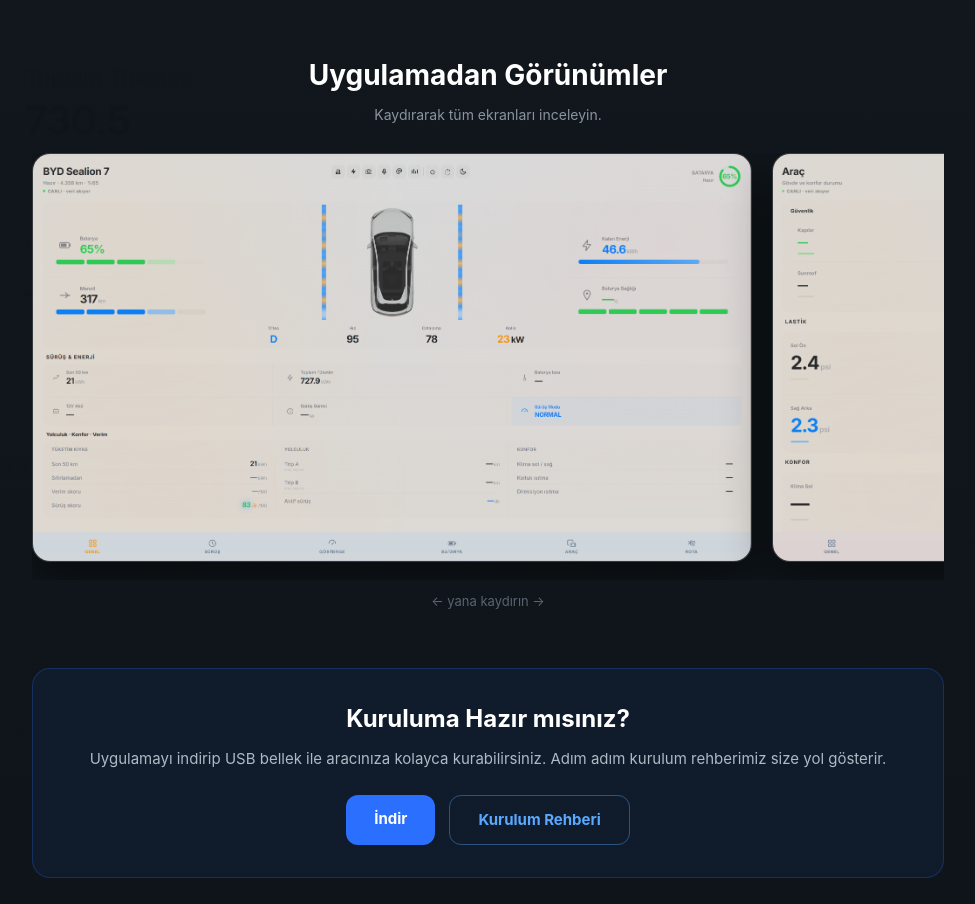
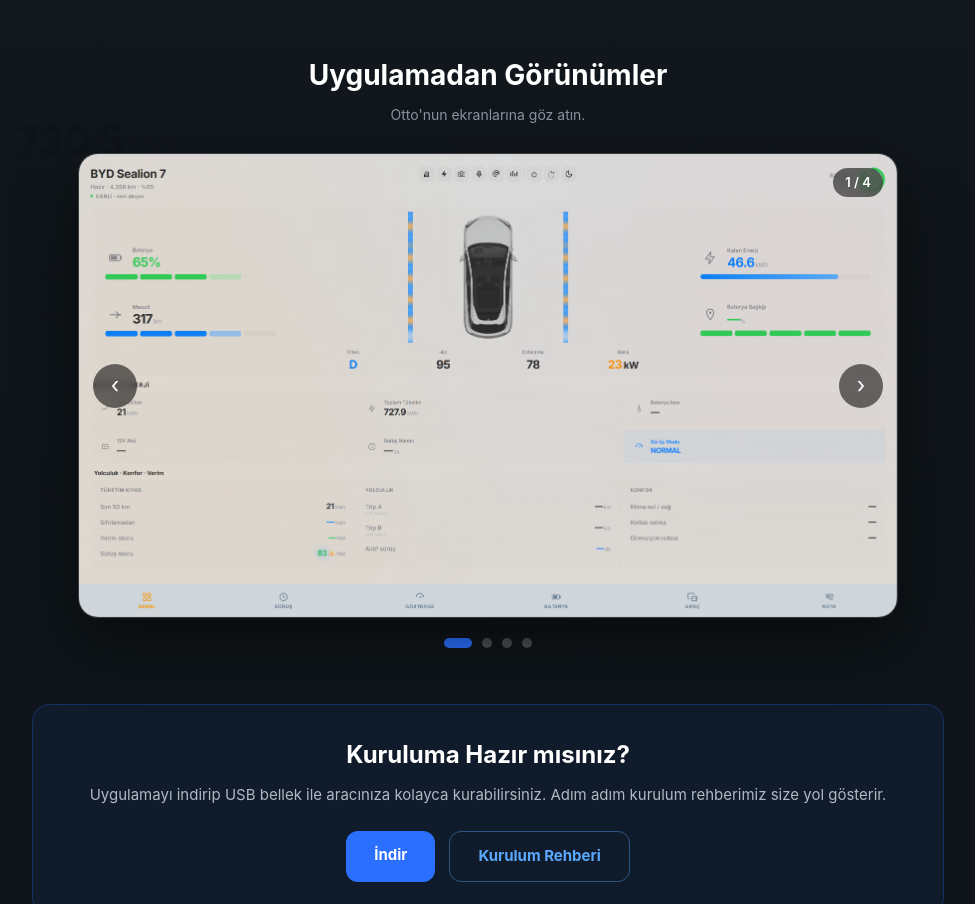
Before and after one commit to kakmese/pawcal-website, a Next.js app: page /otto in a window 1280 px wide. Shown: the part 1028-1932 px from the top of the page, without its empty margins (152-1127 px from the left). Built offline with nearby package versions, Linux system fonts and the light colour scheme.

Commit message:
Otto: ekran goruntuleri carousel (buyuk gorsel + noktalar)

```diff
--- a/src/app/otto/page.tsx
+++ b/src/app/otto/page.tsx
@@ -1,6 +1,137 @@
 'use client';
 
 import Link from 'next/link';
+import { useState } from 'react';
+
+const EKRAN_SAYISI = 4;
+
+function Galeri() {
+  const [aktif, setAktif] = useState(0);
+
+  const onceki = () => setAktif((a) => (a - 1 + EKRAN_SAYISI) % EKRAN_SAYISI);
+  const sonraki = () => setAktif((a) => (a + 1) % EKRAN_SAYISI);
+
+  return (
+    <div style={{ maxWidth: 820, margin: '0 auto' }}>
+      {/* Büyük görsel + yan oklar */}
+      <div
+        style={{
+          position: 'relative',
+          borderRadius: 20,
+          overflow: 'hidden',
+          border: '1px solid rgba(255,255,255,0.12)',
+          background: 'rgba(255,255,255,0.04)',
+          boxShadow: '0 22px 60px rgba(0,0,0,0.5)',
+        }}
+      >
+        {/* eslint-disable-next-line @next/next/no-img-element */}
+        <img
+          src={`/otto-ekran-${aktif + 1}.png`}
+          alt={`Otto ekran görüntüsü ${aktif + 1}`}
+          style={{ width: '100%', height: 'auto', display: 'block' }}
+        />
+
+        {/* Sol ok */}
+        <button
+          onClick={onceki}
+          aria-label="Önceki"
+          style={{
+            position: 'absolute',
+            left: 14,
+            top: '50%',
+            transform: 'translateY(-50%)',
+            width: 44,
+            height: 44,
+            borderRadius: '50%',
+            border: 'none',
+            background: 'rgba(0,0,0,0.55)',
+            color: '#fff',
+            fontSize: 22,
+            cursor: 'pointer',
+            display: 'flex',
+            alignItems: 'center',
+            justifyContent: 'center',
+            backdropFilter: 'blur(4px)',
+          }}
+        >
+          ‹
+        </button>
+
+        {/* Sağ ok */}
+        <button
+          onClick={sonraki}
+          aria-label="Sonraki"
+          style={{
+            position: 'absolute',
+            right: 14,
+            top: '50%',
+            transform: 'translateY(-50%)',
+            width: 44,
+            height: 44,
+            borderRadius: '50%',
+            border: 'none',
+            background: 'rgba(0,0,0,0.55)',
+            color: '#fff',
+            fontSize: 22,
+            cursor: 'pointer',
+            display: 'flex',
+            alignItems: 'center',
+            justifyContent: 'center',
+            backdropFilter: 'blur(4px)',
+          }}
+        >
+          ›
+        </button>
+
+        {/* Sayaç (1/4) */}
+        <div
+          style={{
+            position: 'absolute',
+            top: 14,
+            right: 14,
+            background: 'rgba(0,0,0,0.55)',
+            color: '#fff',
+            padding: '5px 12px',
+            borderRadius: 20,
+            fontSize: 13,
+            fontWeight: 600,
+            backdropFilter: 'blur(4px)',
+          }}
+        >
+          {aktif + 1} / {EKRAN_SAYISI}
+        </div>
+      </div>
+
+      {/* Noktalar */}
+      <div
+        style={{
+          display: 'flex',
+          justifyContent: 'center',
+          gap: 10,
+          marginTop: 20,
+        }}
+      >
+        {Array.from({ length: EKRAN_SAYISI }).map((_, i) => (
+          <button
+            key={i}
+            onClick={() => setAktif(i)}
+            aria-label={`Görsel ${i + 1}`}
+            style={{
+              width: i === aktif ? 28 : 10,
+              height: 10,
+              borderRadius: 5,
+              border: 'none',
+              background: i === aktif ? '#2B6FFF' : 'rgba(255,255,255,0.25)',
+              cursor: 'pointer',
+              transition: 'all 0.25s',
+              padding: 0,
+            }}
+          />
+        ))}
+      </div>
+    </div>
+  );
+}
 
 export default function OttoTanitim() {
   return (
@@ -217,7 +348,7 @@
           </div>
         </section>
 
-        {/* EKRAN GÖRÜNTÜLERİ - büyük kaydırmalı galeri */}
+        {/* EKRAN GÖRÜNTÜLERİ - carousel (tek büyük + noktalar) */}
         <section style={{ paddingBottom: 56 }}>
           <h2
             style={{
@@ -237,57 +368,10 @@
               fontSize: 14,
             }}
           >
-            Kaydırarak tüm ekranları inceleyin.
+            Otto&apos;nun ekranlarına göz atın.
           </p>
 
-          <div
-            style={{
-              display: 'flex',
-              gap: 20,
-              overflowX: 'auto',
-              scrollSnapType: 'x mandatory',
-              paddingBottom: 18,
-              WebkitOverflowScrolling: 'touch',
-              scrollbarWidth: 'thin',
-            }}
-          >
-            {[1, 2, 3, 4].map((i) => (
-              <div
-                key={i}
-                style={{
-                  flex: '0 0 auto',
-                  width: 'min(88%, 720px)',
-                  scrollSnapAlign: 'center',
-                  borderRadius: 18,
-                  overflow: 'hidden',
-                  border: '1px solid rgba(255,255,255,0.12)',
-                  background: 'rgba(255,255,255,0.04)',
-                  boxShadow: '0 18px 48px rgba(0,0,0,0.45)',
-                }}
-              >
-                {/* eslint-disable-next-line @next/next/no-img-element */}
-                <img
-                  src={`/otto-ekran-${i}.png`}
-                  alt={`Otto ekran görüntüsü ${i}`}
-                  style={{
-                    width: '100%',
-                    height: 'auto',
-                    display: 'block',
-                  }}
-                />
-              </div>
-            ))}
-          </div>
-          <p
-            style={{
-              textAlign: 'center',
-              color: '#5A6470',
-              margin: '12px 0 0',
-              fontSize: 13,
-            }}
-          >
-            ← yana kaydırın →
-          </p>
+          <Galeri />
         </section>
 
         {/* KURULUM ÖZETİ */}
```
